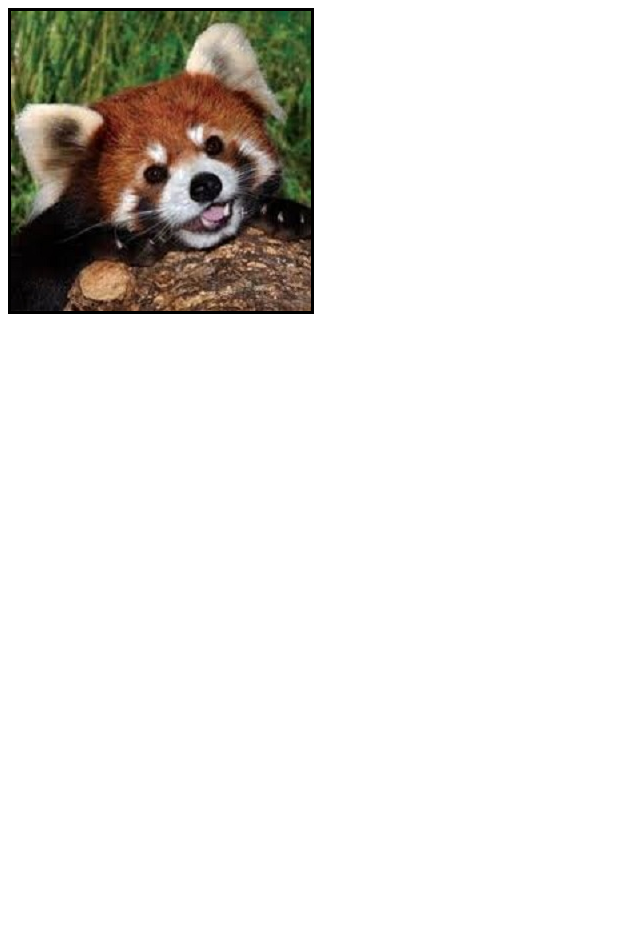
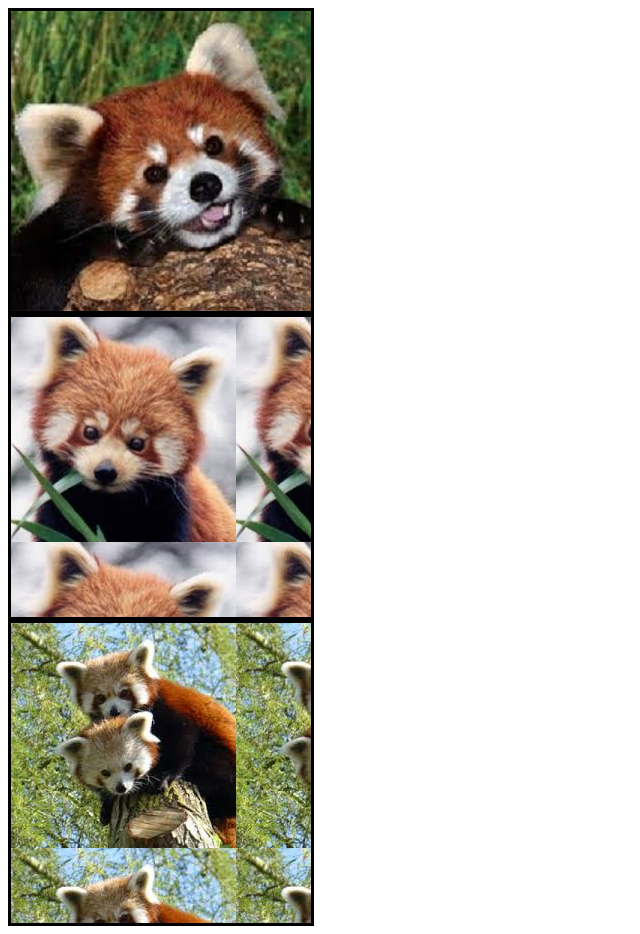
Before and after one commit to Timmy0506/javascript-school, a plain HTML site: page H4/index.html in a window 1280 px wide. Both pictures are taken after a click on the element 161 px from the left and 161 px from the top of the page. Shown: the whole page, without its empty margins (0-640 px from the left). Before the commit the page ends 800 px from the top, so only its background shows below. Drawn offline with Linux system fonts and the light colour scheme.

Commit message:
Add files via upload

```diff
--- a/H4/index.html
+++ b/H4/index.html
@@ -7,9 +7,9 @@
     </head>
 
     <body>
-        <div id = "slideholder">
-
-        </div>
+        <div id = "slideholder"></div>
+        <div id = "slideholder2"></div>
+        <div id = "slideholder3"></div>
 
 
 
--- a/H4/index.js
+++ b/H4/index.js
@@ -47,3 +47,47 @@ function getPanda() {
     return counter;
 
 }
+
+/*H4:3*/
+
+var pictures2 = [1,2,3,4,5,6,7,8,9];
+var counter2 = 0;
+var slideholder2 = document.getElementById("slideholder2");
+slideholder2.style.backgroundImage = "url('img/panda7.jpg')";
+
+slideholder2.addEventListener("click", function() {
+    slideholder2.style.backgroundImage = "url('img/panda" + getPanda() + ".jpg ')";
+});
+
+function getPanda() {
+    if(counter2 >= pictures2.length) {
+        counter2 =1;
+    } else {
+        counter2 ++;
+    }
+
+    console.log(counter2);
+    return counter2;
+
+}
+
+var pictures3 = [1,2,3,4,5,6,7,8,9];
+var counter3 = 0;
+var slideholder3 = document.getElementById("slideholder3");
+slideholder3.style.backgroundImage = "url('img/panda4.jpg')";
+
+slideholder3.addEventListener("click", function() {
+    slideholder3.style.backgroundImage = "url('img/panda" + getPanda() + ".jpg ')";
+});
+
+function getPanda() {
+    if(counter3 >= pictures3.length) {
+        counter3 =1;
+    } else {
+        counter3 ++;
+    }
+
+    console.log(counter3);
+    return counter3;
+
+}
--- a/H4/style.css
+++ b/H4/style.css
@@ -1,5 +1,21 @@
+
+
+
+
 #slideholder {
     height: 300px;
     width: 300px;
     border: 3px solid black;
 }
+
+#slideholder2 {
+    height: 300px;
+    width: 300px;
+    border: 3px solid black;
+}
+
+#slideholder3 {
+    height: 300px;
+    width: 300px;
+    border: 3px solid black;
+}
```
